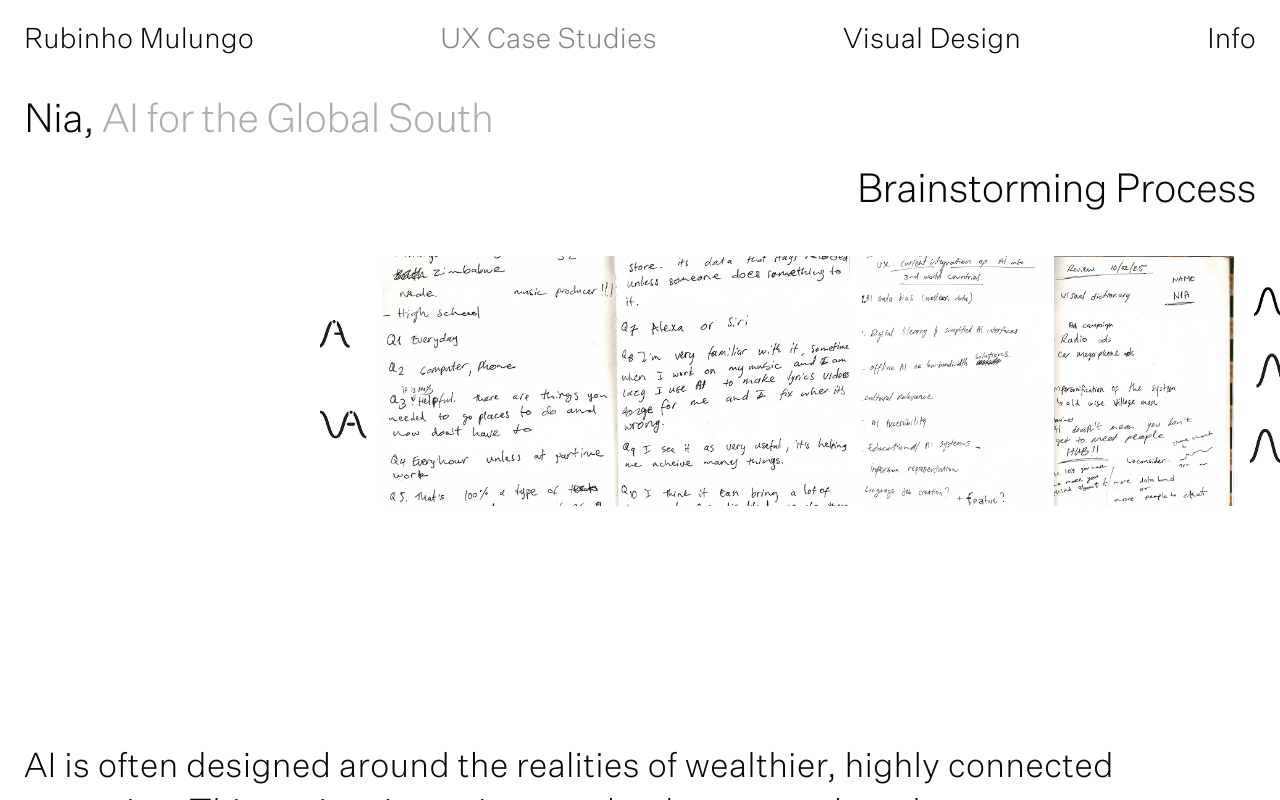
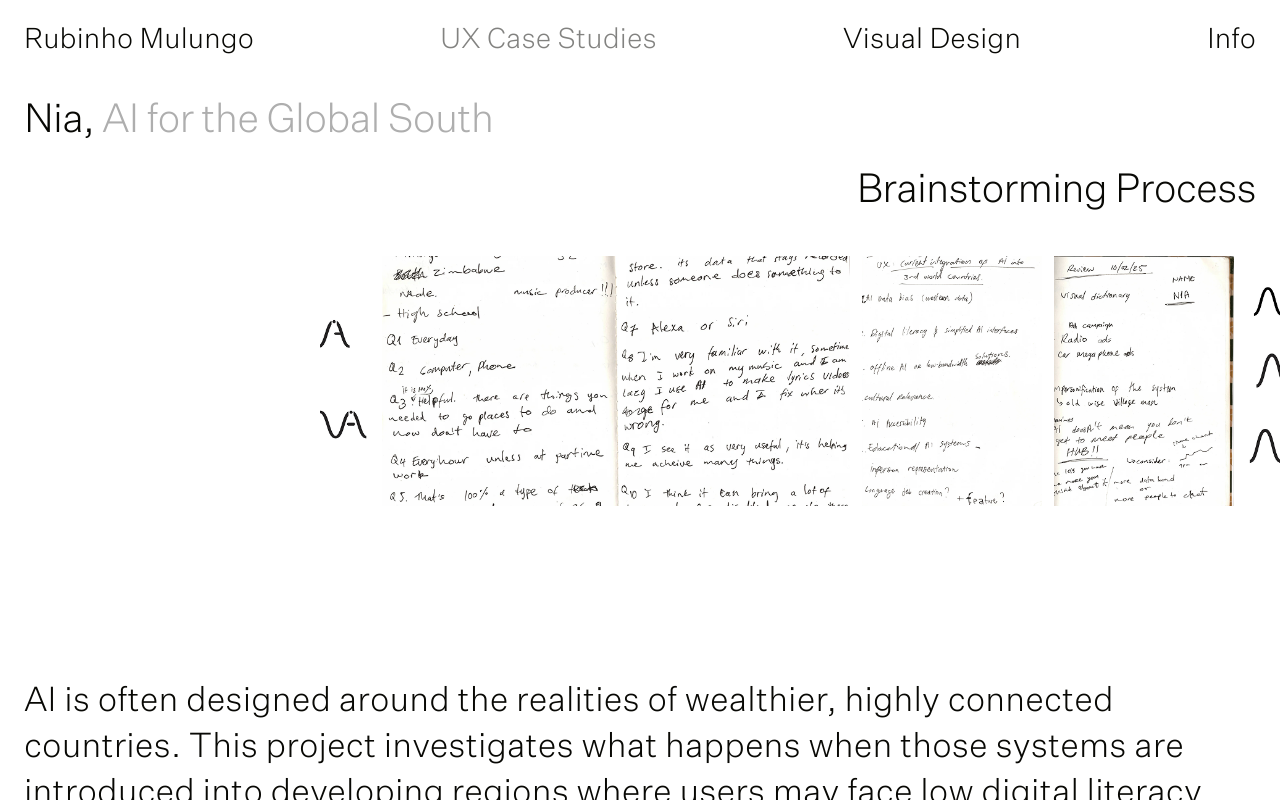
Before and after one commit to ARaviteja91/rubinho, a React (Vite) app: page /ux-case-studies/nia in a window 1280 px wide. Shown: the top 800 px of the page. Built offline with nearby package versions, Linux system fonts and the light colour scheme.

Commit message:
rm-filmstrip

```diff
--- a/src/index.css
+++ b/src/index.css
@@ -553,7 +553,7 @@ a:not([data-tile]):hover {
   width: 75%;
   margin-left: auto;
   overflow: hidden;
-  padding: 40px 0 236px;
+  padding: 40px 0 170px;
 }
 
 .filmstrip-inner {
```
